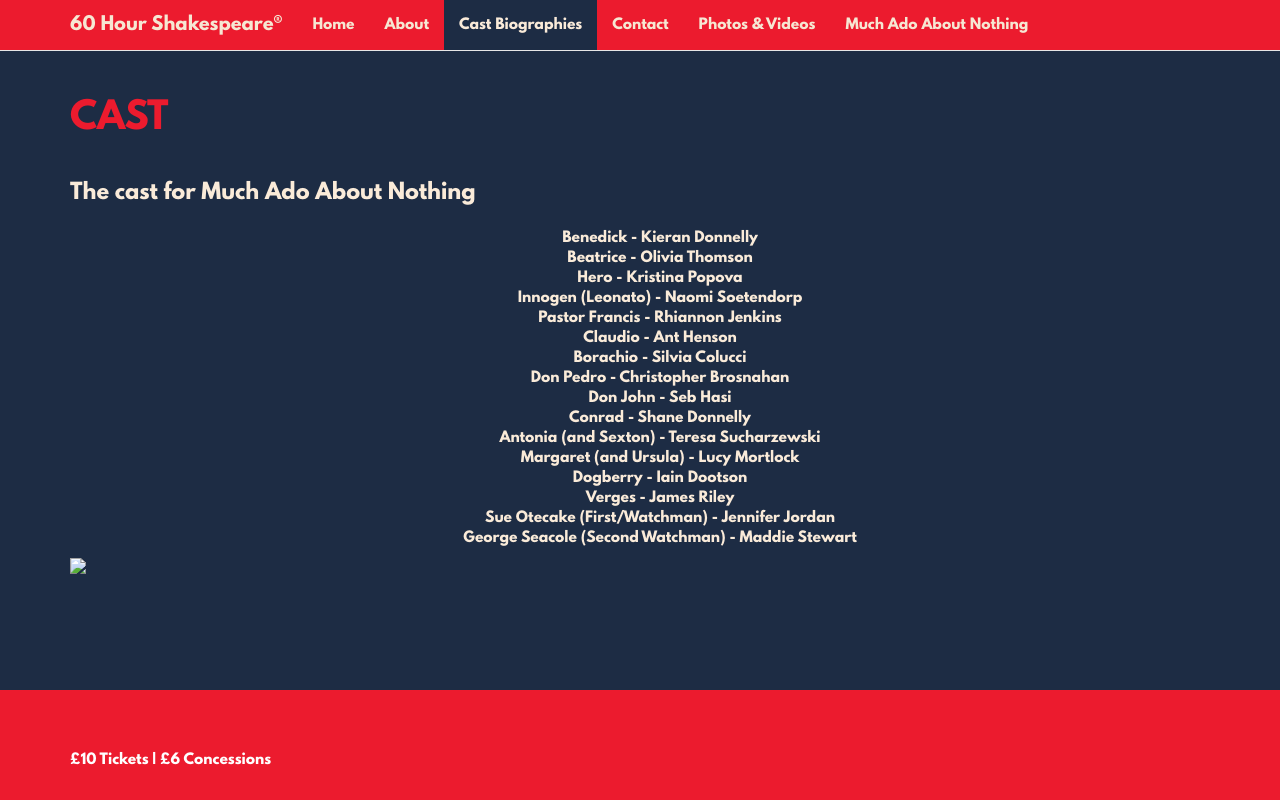
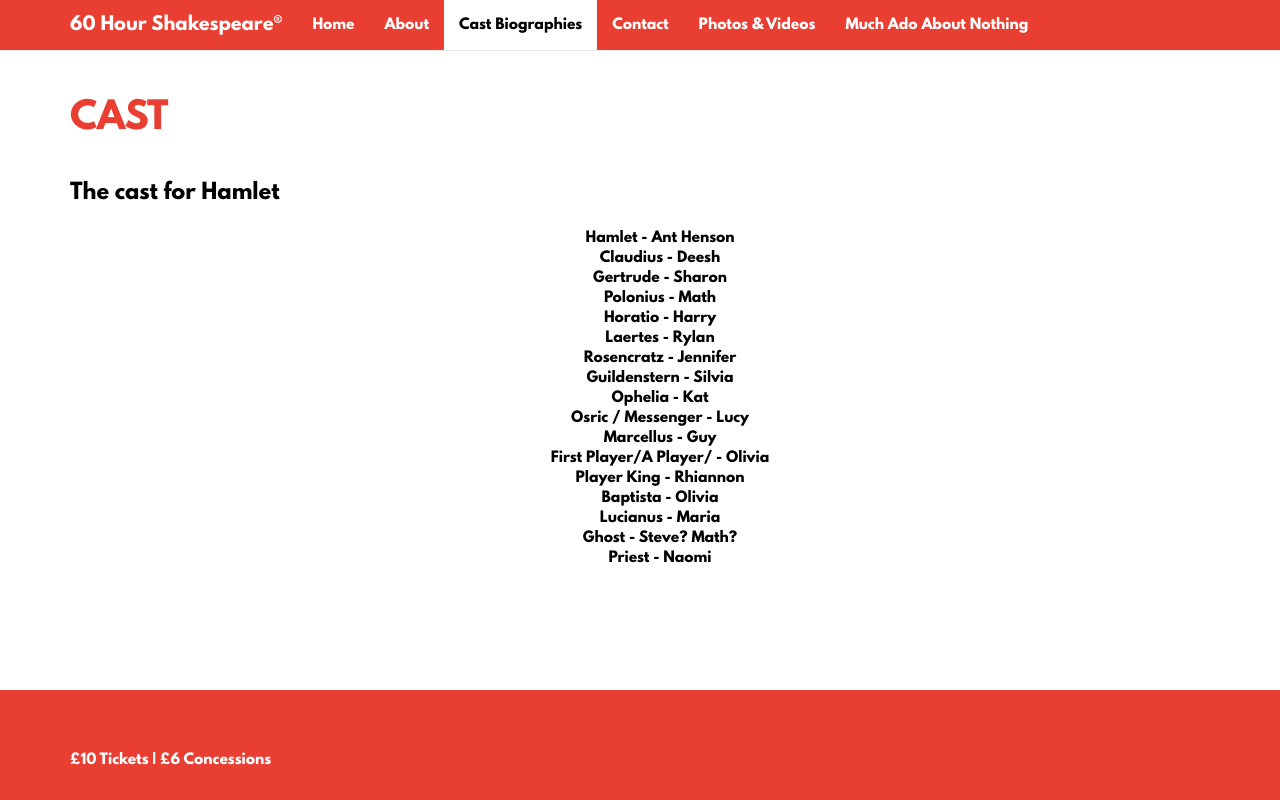
Before and after one commit to shanedonnelly1/60hours, a website: page biographies.html in a window 1280 px wide. Drawn offline with nearby package versions, Linux system fonts and the light colour scheme.

Commit message:
New colours.  New cast.  New playlist.

```diff
--- a/biographies.html
+++ b/biographies.html
@@ -64,28 +64,29 @@
         <div class="page-header">
             <h1>Cast</h1>
         </div>
-        <p class="lead">The cast for Much Ado About Nothing</p>
+        <p class="lead">The cast for Hamlet</p>
         <p>
             <ul style="text-align: center; list-style: none">
-                <li>Benedick - Kieran Donnelly</li>
-                <li>Beatrice - Olivia Thomson</li>
-                <li>Hero - Kristina Popova</li>
-                <li>Innogen (Leonato) - Naomi Soetendorp</li>
-                <li>Pastor Francis - Rhiannon Jenkins</li>
-                <li>Claudio - Ant Henson</li>
-                <li>Borachio - Silvia Colucci</li>
-                <li>Don Pedro - Christopher Brosnahan</li>
-                <li>Don John - Seb Hasi</li>
-                <li>Conrad - Shane Donnelly</li>
-                <li>Antonia (and Sexton) - Teresa Sucharzewski</li>
-                <li>Margaret (and Ursula) - Lucy Mortlock</li>
-                <li>Dogberry - Iain Dootson</li>
-                <li>Verges - James Riley</li>
-                <li>Sue Otecake (First/Watchman) - Jennifer Jordan</li>
-                <li>George Seacole (Second Watchman) - Maddie Stewart</li>
+                <li>Hamlet - Ant Henson</li>
+                <li>Claudius - Deesh</li>
+                <li>Gertrude - Sharon</li>
+                <li>Polonius  - Math</li>
+                <li>Horatio  - Harry</li>
+                <li>Laertes - Rylan</li>
+                <li>Rosencratz  - Jennifer</li>
+                <li>Guildenstern  - Silvia </li>
+                <li>Ophelia - Kat</li>
+                <li>Osric / Messenger - Lucy </li>
+                <li>Marcellus - Guy</li>
+                <li>First Player/A Player/ - Olivia</li>
+                <li>Player King - Rhiannon</li>
+                <li>Baptista - Olivia</li>
+                <li>Lucianus - Maria</li>
+                <li>Ghost - Steve? Math?</li>
+                <li>Priest - Naomi</li>
             </ul>
         </p>
-        <p><img class="img-responsive center-block" src="images/cast.png"/></p>
+        <!--<p><img class="img-responsive center-block" src="images/cast.png"/></p>-->
         <br/><br/><br/>
     </div>
 
--- a/styles/60hour.css
+++ b/styles/60hour.css
@@ -14,14 +14,14 @@ html {
 body {
     /* Margin bottom by footer height */
     margin-bottom: 60px;
-    color: #faebd9;
+    color: black;
     /*background: #1d2c44 url("../images/Backgroud.png") 30px 70px no-repeat;*/
-    background: #1d2c44;
+    background: white;
     font-family: LeagueSpartan,"Helvetica Neue",Helvetica,Arial,sans-serif;
 }
 
 h1 {
-    color: #ec1b2e;
+    color: #e93f33;
     text-transform: uppercase;
 }
 
@@ -30,18 +30,18 @@ h1 {
 }
 
 .navbar {
-    background-color: #ec1b2e;
-    color: #f6e7d3;
+    background-color: #e93f33;
+    color: white;
 }
 
 .navbar-default .navbar-brand,
 .navbar-default .navbar-nav li a {
-    color: #f6e7d3;
+    color: white;
 }
 
 .navbar-default .navbar-nav > .active > a {
-    color: #faebd9;
-    background-color: #1d2c44;
+    color: black;
+    background-color: white;
 }
 
 .footer {
@@ -50,7 +50,7 @@ h1 {
     width: 100%;
     /* Set the fixed height of the footer here */
     height: 110px;
-    background-color: #ec1b2e;
+    background-color: #e93f33;
     color: #f6e7d3;
 }
 
```
Also changed, not shown: about.html (+7 -7 lines), photosandvideos.html (+5 -6 lines).
